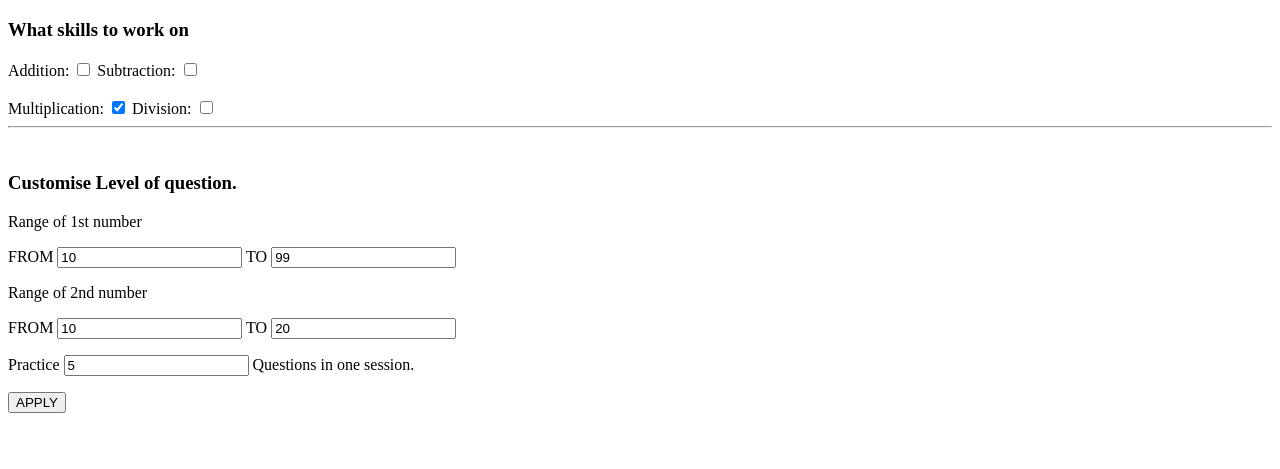
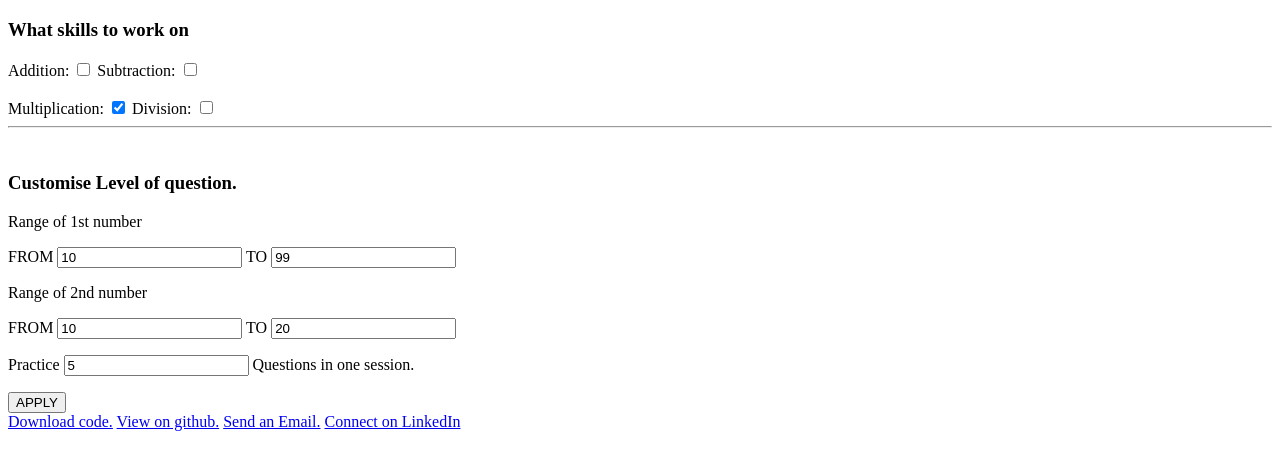
Before and after one commit to adarsh-sgh/Math-Practice, a plain HTML site: page index.html in a window 1280 px wide. Shown: the part 227-696 px from the top of the page. Drawn offline with Linux system fonts and the light colour scheme.

Commit message:
Added Links

```diff
--- a/index.html
+++ b/index.html
@@ -44,6 +44,13 @@
 
     </form><button onclick="formRead()">APPLY</button>
     <script src="math.js"></script>
+
+    <div>
+        <a href="https://github.com/lkiThakur/Math-Practice/archive/master.zip"  class="footer"  title="download zip for offline usage or Anything">Download code.</a>
+        <a href="https://github.com/lkiThakur/Math-Practice/"  class="footer" >View on github.</a>
+        <a href="mailto:thakurluckysinghbrh@gmail.com?subject=Probability on trial" title="Email to developer"  class="footer">Send an Email.</a>
+        <a href="https://www.linkedin.com/in/thakurlki" title="Connect to Adarsh Singh" class="footer">Connect on LinkedIn</a>
+    </div>
 </body>
 
 </html>
```
